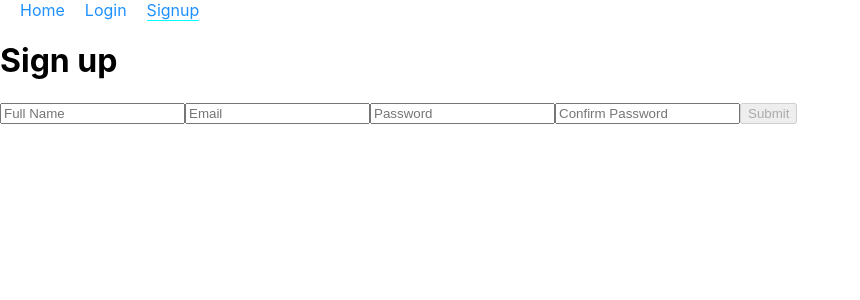
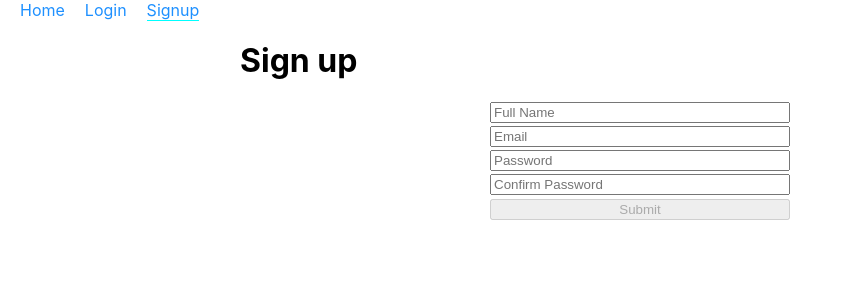
Before and after one commit to Bitajune/react-movie-app, a React (Create React App) app: page /signup in a window 1280 px wide. Shown: the top 300 px of the page, without its empty margins (0-860 px from the left). Built offline with nearby package versions, Linux system fonts and the light colour scheme; no server answers.

Commit message:
forgot password function

```diff
--- a/package.json
+++ b/package.json
@@ -10,7 +10,8 @@
     "react": "^16.12.0",
     "react-dom": "^16.12.0",
     "react-router-dom": "^5.1.2",
-    "react-scripts": "3.4.0"
+    "react-scripts": "3.4.0",
+    "styled-components": "^5.0.1"
   },
   "scripts": {
     "start": "react-scripts start",
--- a/src/App.js
+++ b/src/App.js
@@ -5,6 +5,7 @@ import Home from "./components/Home";
 import Login from "./components/Login";
 import Navbar from "./components/Navbar";
 import Signup from "./components/Signup";
+import PasswordForm from "./components/PasswordForget";
 
 import "./App.css";
 
@@ -43,6 +44,7 @@ class App extends Component {
             path="/signup"
             render={() => <Signup doSetCurrentUser={this.doSetCurrentUser} />}
           />
+          <Route exaxt path="/password-forget" component={PasswordForm} />
         </Switch>
       </div>
     );
--- a/src/components/Firebase/firebase.jsx
+++ b/src/components/Firebase/firebase.jsx
@@ -22,6 +22,8 @@ class Firebase {
   doSignInWithEmailAndPassword = (email, password) =>
     this.auth.signInWithEmailAndPassword(email, password);
 
+  doPasswordReset = email => this.auth.sendPasswordResetEmail(email);
+
   doSignOut = () => this.auth.signOut();
 }
 
--- a/src/components/Home/index.jsx
+++ b/src/components/Home/index.jsx
@@ -1,5 +1,9 @@
-import React from "react";
+import React, { Component } from "react";
 
-const Home = () => <div>Home</div>;
+class Home extends Component {
+  render() {
+    return <div>Home</div>;
+  }
+}
 
 export default Home;
--- a/src/components/Login/index.jsx
+++ b/src/components/Login/index.jsx
@@ -2,6 +2,8 @@ import React, { Component } from "react";
 import { withRouter, Redirect } from "react-router-dom";
 
 import Firebase from "../Firebase/firebase";
+
+import { PasswordForgetLink } from "../PasswordForget";
 
 class Login extends Component {
   state = {
@@ -60,6 +62,7 @@ class Login extends Component {
             Login
           </button>
         </form>
+        <PasswordForgetLink />
       </div>
     );
   }
--- /dev/null
+++ b/src/components/PasswordForget/index.jsx
@@ -0,0 +1,44 @@
+import React, { Component } from "react";
+import { Link } from "react-router-dom";
+
+import Firebase from "../Firebase/firebase";
+
+class PasswordForgetForm extends Component {
+  state = {
+    email: "",
+    error: null
+  };
+
+  onSubmit = async e => {
+    e.preventDefault();
+    try {
+      await Firebase.doPasswordReset(this.state.email);
+    } catch (error) {
+      console.log(error);
+    }
+  };
+
+  onChange = e => this.setState({ [e.target.name]: e.target.value });
+
+  render() {
+    return (
+      <form onSubmit={this.onSubmit}>
+        <input
+          name="email"
+          value={this.state.email}
+          onChange={this.onChange}
+          placeholder="Email Address"
+        />
+        <button type="submit">Reset My Password</button>
+      </form>
+    );
+  }
+}
+
+export const PasswordForgetLink = () => (
+  <p>
+    <Link to="/password-forget">Forgot Password?</Link>
+  </p>
+);
+
+export default PasswordForgetForm;
--- a/src/components/Signup/index.jsx
+++ b/src/components/Signup/index.jsx
@@ -2,6 +2,8 @@ import React, { Component } from "react";
 import { withRouter, Redirect } from "react-router-dom";
 
 import Firebase from "../Firebase/firebase";
+
+import { Wrapper, Form } from "./style";
 
 class Signup extends Component {
   state = {
@@ -73,9 +75,9 @@ class Signup extends Component {
     }
 
     return (
-      <div>
+      <Wrapper color={"dodgerblue"}>
         <h1>Sign up</h1>
-        <form onSubmit={this.handleFormSubmit}>
+        <Form onSubmit={this.handleFormSubmit}>
           <input
             placeholder="Full Name"
             name="username"
@@ -105,9 +107,9 @@ class Signup extends Component {
           <button disabled={isInvalid} type="submit">
             Submit
           </button>
-        </form>
+        </Form>
         {error && <div style={{ color: "red" }}> {error.message}</div>}
-      </div>
+      </Wrapper>
     );
   }
 }
--- /dev/null
+++ b/src/components/Signup/style.jsx
@@ -0,0 +1,17 @@
+import styled from "styled-components";
+
+export const Wrapper = styled.div`
+  width: 800px;
+  margin: auto;
+//   background-color: ${props => (props.color ? props.color : "white")};
+`;
+
+export const Form = styled.form`
+  display: flex;
+  flex-direction: column;
+  width: 300px;
+  margin: auto;
+  > input {
+    margin-bottom: 0.2rem;
+  }
+`;
```
Also changed, not shown: 1 other file (tests, documents, lock files or other folders).
